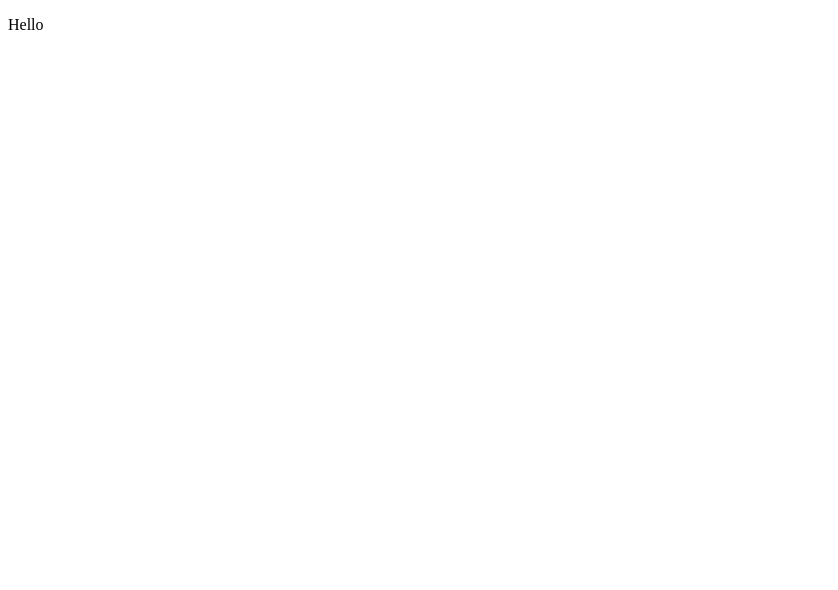
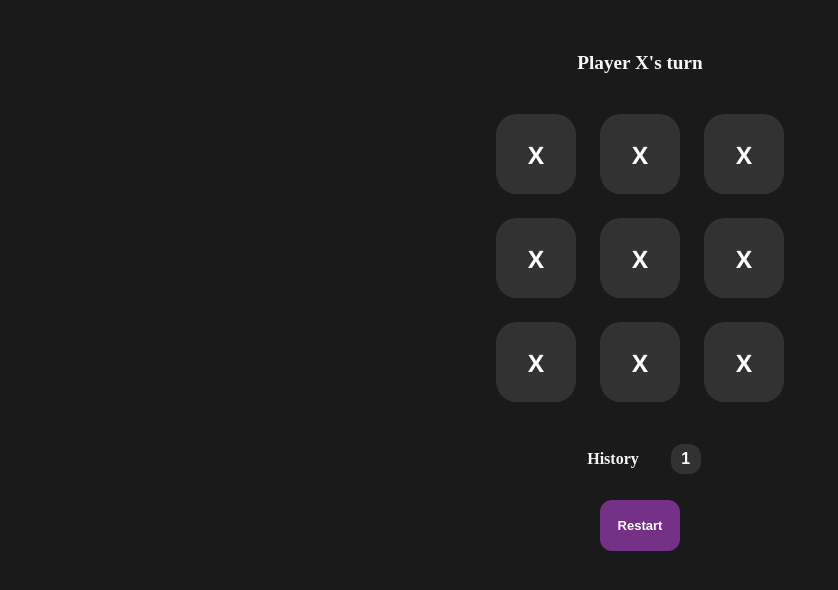
Before and after one commit to MaxOng99/tic-tac-toe, a React app: page / in a window 1280 px wide. Shown: the top 590 px of the page, without its empty margins (0-838 px from the left). Built offline with nearby package versions, Linux system fonts and the light colour scheme.

Commit message:
Create stateless board UI

```diff
--- a/package.json
+++ b/package.json
@@ -18,7 +18,9 @@
     "@babel/preset-react": "^7.16.7",
     "babel-core": "^6.26.3",
     "babel-loader": "^8.2.3",
+    "css-loader": "^6.6.0",
     "html-webpack-plugin": "^5.5.0",
+    "style-loader": "^3.3.1",
     "webpack": "^5.68.0",
     "webpack-cli": "^4.9.2",
     "webpack-dev-server": "^4.7.4"
--- a/src/App.js
+++ b/src/App.js
@@ -1,8 +1,9 @@
 import React from "react";
+import Board from "./components/Board";
 
 function App() {
     return(
-        <p>Hello</p>
+        <Board></Board>
     );
 }
 export default App;
--- /dev/null
+++ b/src/components/Board.js
@@ -0,0 +1,14 @@
+import React from "react";
+import '../css/board.css';
+
+function Board() {
+    const cells = Array.from({length: 9}, (_, id) => (<button key={id}>X</button>));
+
+    return(
+        <div id="board-container">
+            {cells}
+        </div>
+    );
+}
+
+export default Board;
--- /dev/null
+++ b/src/css/board.css
@@ -0,0 +1,29 @@
+#board-container {
+    display: grid;
+    grid-template-columns: 1fr 1fr 1fr;
+    gap: 1.5em;
+    justify-content: center;
+}
+
+#board-container > * {
+    width: 80px;
+    height: 80px;
+    border: none;
+    border-radius: 26%;
+    padding: 32px;
+    display: flex;
+    justify-content: center;
+    align-items: center;
+    font-family: 'Segoe UI', Tahoma, Geneva, Verdana, sans-serif;
+    font-weight: bold;
+    color: white;
+    background-color: #323232;
+    transition-duration: 0.4s;
+    font-size: x-large;
+    gap: 10px;
+}
+
+#board-container > *:hover {
+    background-color: #F7F7F7;
+    color: #323232;
+}
--- /dev/null
+++ b/src/css/index.css
@@ -0,0 +1,84 @@
+* {
+    margin: 0;
+    padding: 0;
+    background-color: #191A19;
+}
+
+#root {
+    width: 400px;
+    margin: 0 auto;
+    display: flex;
+    flex-direction: column;
+    justify-content: space-between;
+    align-items: center;
+    margin-top: 32px;
+}
+
+#root > * {
+    margin: 20px 0;
+}
+
+#game-status {
+    color: #F7F7F7;
+    font-weight:bold;
+    font-size: larger;
+}
+
+#controls {
+    display: flex;
+    flex-direction: column;
+    justify-content: space-evenly;
+    align-items: center;
+    width: 100%;
+}
+
+#controls>*{
+    margin-bottom: 24px;
+}
+
+#history-control {
+    display: flex;
+    justify-content: center;
+    align-items: center;
+    border-radius: 12px;
+}
+
+#history-control>*{
+    margin: 0 12px;
+    padding: 8px;
+}
+
+#history-control label {
+    font-weight: bold;
+    color: #F7F7F7;
+}
+.history-btn {
+    font-weight: bold;
+    font-size: medium;
+    padding: 12px;
+    color: white;
+    background-color: #323232;
+    border: none;
+    border-radius: 12px;
+    width: 30px;
+    height: 30px;
+    display: flex;
+    justify-content: center;
+    align-items: center;
+
+}
+
+
+#restart-control {
+    border: 0;
+    color: white;
+    font-size: small;
+    font-weight: bold;
+    background-color: #753188;
+    padding: 18px;
+    border-radius: 12px;
+}
+
+#restart-control:hover{
+    opacity: 0.5;
+}
--- a/src/index.js
+++ b/src/index.js
@@ -1,12 +1,40 @@
 import React from 'react';
 import ReactDOM from 'react-dom';
+import Board from './components/Board';
 
-import App from './App';
+import './css/index.css';
+
+function Status() {
+    return(
+        <p id="game-status">Player X's turn</p>
+    );
+}
+
+function Controls() {
+
+    const cells = Array.from({length: 1}, (_, id) => (<button class="history-btn" key={id}>1</button>));
+    return(
+        <section id="controls">
+            <div id="history-control">
+                <label>History</label>
+                {cells}
+            </div>
+            <button id="restart-control">Restart</button>
+        </section>
+    );
+
+    /*
+        1. History buttons
+        2. Restart button
+    */
+}
 
 
 ReactDOM.render(
     <React.StrictMode>
-        <App/>
+        <Status />
+        <Board />
+        <Controls />
     </React.StrictMode>,
     document.getElementById('root')
 );
--- a/webpack.config.js
+++ b/webpack.config.js
@@ -15,6 +15,11 @@ module.exports = {
                 use: {
                     loader: 'babel-loader'
                 }
+            },
+            {
+                test: /\.css$/,
+                exclude: /node_modules/,
+                use: [{loader: "style-loader"}, {loader: "css-loader"}]
             }
         ]
     },
```
Also changed, not shown: 1 other file (tests, documents, lock files or other folders).
